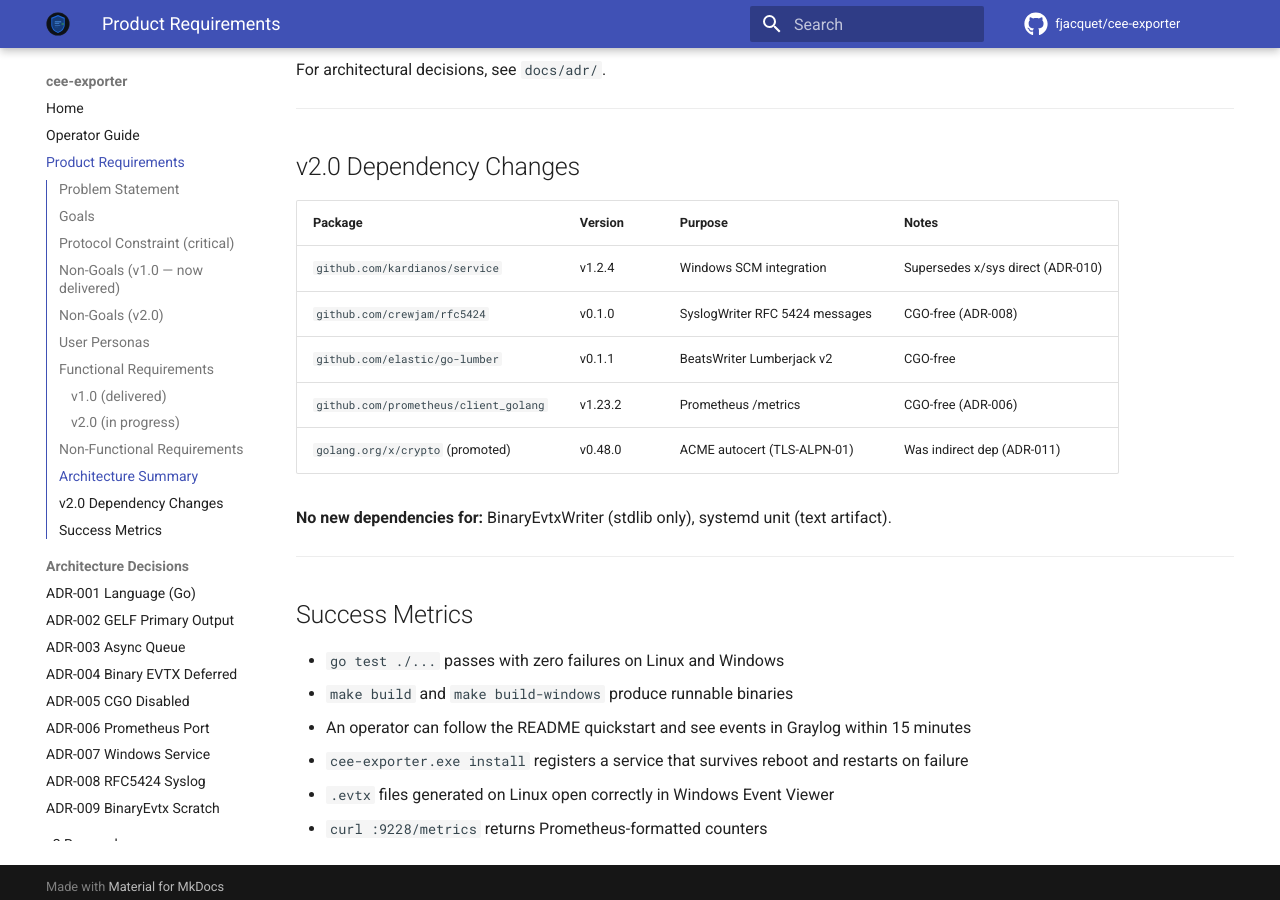
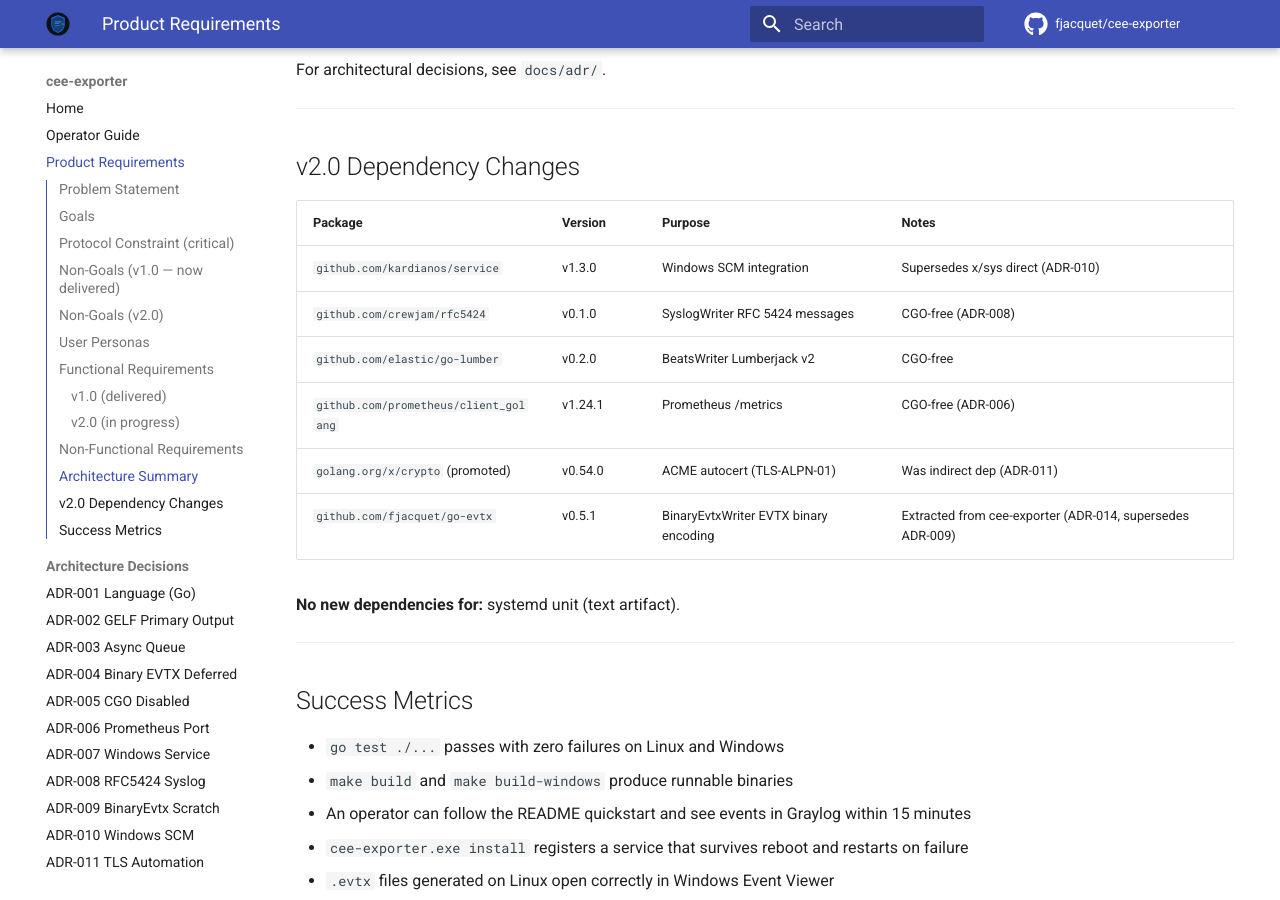
Before and after one commit to fjacquet/cee-exporter, an MkDocs documentation site: the page built from docs/PRD.md, in a window 1280 px wide and 900 px high, scrolled down 4277 px. Built offline with MkDocs 1.6.1 and Material for MkDocs 9.7.7, drawn with Linux system fonts in a browser that asks for light colours; comment, search, counter and statistics services are not loaded.

Commit message:
docs(adr): record the go-evtx library extraction as ADR-014
The project's largest design reversal was unrecorded. ADR-009 remained
'accepted' while stating that BinaryEvtxWriter is implemented from scratch
with no new production dependencies — yet go.mod carries go-evtx as a
direct dependency and the writer is a 76-line adapter. ADR-012 and ADR-013
both assume the library exists without any ADR having decided on it.

Marks ADR-009 superseded, removes the matching false claim from the PRD,
refreshes the PRD dependency table against go.mod, and adds ADR-010
through ADR-014 to the mkdocs nav.

```diff
--- a/docs/PRD.md
+++ b/docs/PRD.md
@@ -157,13 +157,14 @@
 
 | Package | Version | Purpose | Notes |
 |---------|---------|---------|-------|
-| `github.com/kardianos/service` | v1.2.4 | Windows SCM integration | Supersedes x/sys direct (ADR-010) |
+| `github.com/kardianos/service` | v1.3.0 | Windows SCM integration | Supersedes x/sys direct (ADR-010) |
 | `github.com/crewjam/rfc5424` | v0.1.0 | SyslogWriter RFC 5424 messages | CGO-free (ADR-008) |
-| `github.com/elastic/go-lumber` | v0.1.1 | BeatsWriter Lumberjack v2 | CGO-free |
-| `github.com/prometheus/client_golang` | v1.23.2 | Prometheus /metrics | CGO-free (ADR-006) |
-| `golang.org/x/crypto` (promoted) | v0.48.0 | ACME autocert (TLS-ALPN-01) | Was indirect dep (ADR-011) |
+| `github.com/elastic/go-lumber` | v0.2.0 | BeatsWriter Lumberjack v2 | CGO-free |
+| `github.com/prometheus/client_golang` | v1.24.1 | Prometheus /metrics | CGO-free (ADR-006) |
+| `golang.org/x/crypto` (promoted) | v0.54.0 | ACME autocert (TLS-ALPN-01) | Was indirect dep (ADR-011) |
+| `github.com/fjacquet/go-evtx` | v0.5.1 | BinaryEvtxWriter EVTX binary encoding | Extracted from cee-exporter (ADR-014, supersedes ADR-009) |
 
-**No new dependencies for:** BinaryEvtxWriter (stdlib only), systemd unit (text artifact).
+**No new dependencies for:** systemd unit (text artifact).
 
 ---
 
--- a/mkdocs.yml
+++ b/mkdocs.yml
@@ -21,6 +21,11 @@
       - ADR-007 Windows Service: adr/ADR-007-windows-svc-x-sys.md
       - ADR-008 RFC5424 Syslog: adr/ADR-008-rfc5424-crewjam.md
       - ADR-009 BinaryEvtx Scratch: adr/ADR-009-binary-evtx-scratch.md
+      - ADR-010 Windows SCM: adr/ADR-010-kardianos-service-windows-scm.md
+      - ADR-011 TLS Automation: adr/ADR-011-tls-certificate-automation.md
+      - ADR-012 Flush Ticker Ownership: adr/ADR-012-flush-ticker-ownership.md
+      - ADR-013 Write-on-Close Model: adr/ADR-013-write-on-close-model.md
+      - ADR-014 go-evtx Extraction: adr/ADR-014-go-evtx-library-extraction.md
   - v2 Research: v2-research.md
 
 theme:
```
Also changed, not shown: docs/adr/ADR-009-binary-evtx-scratch.md (+6 -1 lines), docs/adr/ADR-014-go-evtx-library-extraction.md (added, +102 -0 lines).
